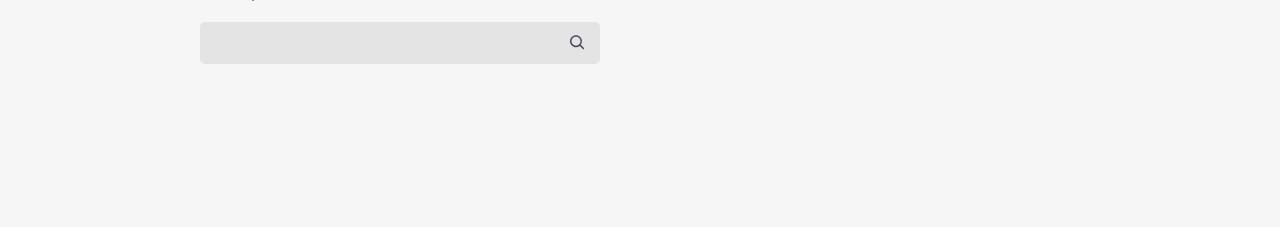
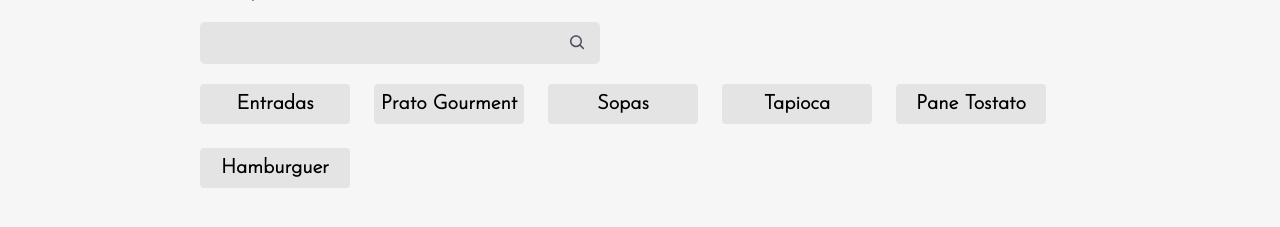
Before and after one commit to DaiLobo/la-vegan-cucina, a React (Create React App) app: page /menu in a window 1280 px wide. Shown: the part 711-938 px from the top of the page. Before the commit the page ends 825 px from the top, so only its background shows below. Built offline with nearby package versions, Linux system fonts and the light colour scheme.

Commit message:
feature/filter

```diff
--- /dev/null
+++ b/src/pages/Filter/Filter.module.scss
@@ -0,0 +1,27 @@
+@import "styles/variaveis";
+
+.filtros {
+  display: flex;
+  gap: 24px;
+  flex-wrap: wrap;
+  margin: 20px 0;
+  &__filtro {
+    align-items: center;
+    background-color: $grey;
+    border: none;
+    border-radius: 4px;
+    display: flex;
+    font-size: 1.25rem;
+    font-weight: bold;
+    height: 40px;
+    justify-content: center;
+    width: 150px;
+    &--ativo {
+      background-color: $blue;
+      color: white;
+    }
+    &:hover {
+      cursor: pointer;
+    }
+  }
+}
--- /dev/null
+++ b/src/pages/Filter/filter.json
@@ -0,0 +1,26 @@
+[
+    {
+        "label": "Entradas",
+        "id": 1
+    },
+    {
+        "label": "Prato Gourment",
+        "id": 2
+    },
+    {
+        "label": "Sopas",
+        "id": 3
+    },
+    {
+        "label": "Tapioca",
+        "id": 4
+    },
+    {
+        "label": "Pane Tostato",
+        "id": 5
+    },
+    {
+        "label": "Hamburguer",
+        "id": 6
+    }
+]
--- /dev/null
+++ b/src/pages/Filter/index.tsx
@@ -0,0 +1,24 @@
+import filter from './filter.json';
+import styles from './Filter.module.scss';
+
+type IOption = typeof filter[0] ;
+
+export default function Filter() {
+    const selectFilter = (option: IOption) => {
+
+    }
+    return (
+        <div className={styles.filtros}>
+            {
+                filter.map((option) => (
+                    <button
+                        className={styles.filtros__filtro}
+                        key={option.id}
+                        onClick={() => selectFilter(option)}>
+                            {option.label}
+                    </button>
+                ))
+            }
+        </div>
+    )
+}
--- a/src/pages/Menu/Menu.module.scss
+++ b/src/pages/Menu/Menu.module.scss
@@ -55,4 +55,12 @@
     font-size: 3rem;
     margin-bottom: 30px;
   }
+  &__filtros {
+    align-items: center;
+    display: flex;
+    flex-wrap: wrap;
+    justify-content: space-between;
+    margin-bottom: 30px;
+    width: 100%;
+  }
 }
--- a/src/pages/Menu/index.tsx
+++ b/src/pages/Menu/index.tsx
@@ -1,8 +1,9 @@
-import styles from './Menu.module.scss';
+import Filter from 'pages/Filter';
 import logo from 'assets/logo.png';
 import Search from 'pages/Search';
+import styles from './Menu.module.scss';
+import { useState } from 'react';
 import 'normalize.css';
-import { useState } from 'react';
 
 
 export default function Menu() {
@@ -22,6 +23,9 @@
             <section className={styles.cardapio}>
                 <h3 className={styles.cardapio_titulo}>Cardápio</h3>
                 <Search search={search} setSearch={setSearch} />
+                <div className={styles.cardapio__filtros}>
+                    <Filter />
+                </div>
             </section>
         </main>
     )
```
